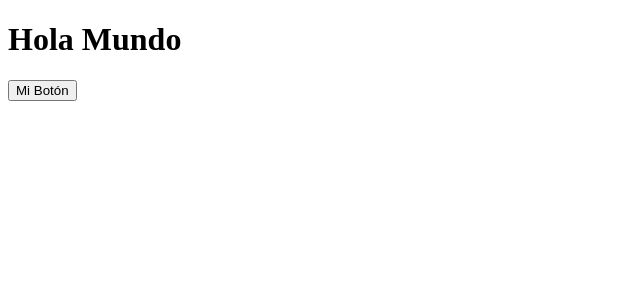
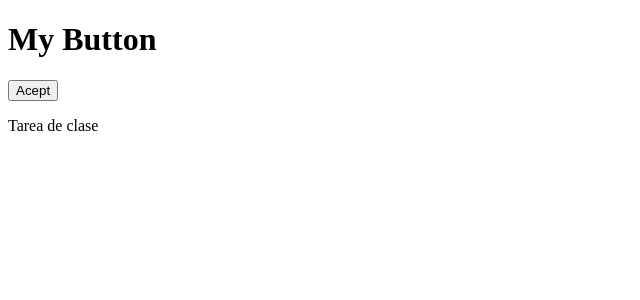
Before and after one commit to sofiamellano/mi-app-react, a React (Create React App) app: page / in a window 1280 px wide. Shown: the top 300 px of the page, without its empty margins (0-640 px from the left). Built offline with nearby package versions, Linux system fonts and the light colour scheme.

Commit message:
props y tarea

```diff
--- a/src/App.jsx
+++ b/src/App.jsx
@@ -2,16 +2,21 @@ import MyButton from "./MyButton";
 
 function App() {
 
-  const clickHundler = () => {
-    console.log('click');
+  const onClickHundler = () => {
+    alert('Click!');
   }
 
+  const name = "Acept"
+  const title = "My Button"
+  const parrafo = "Tarea de clase"
+
   return (
-    <>
-    <h1 onClick={clickHundler}>Hola Mundo</h1>
-    <MyButton />
-    </>
+    <MyButton
+    name={name}
+    title={title}
+    parrafo={parrafo}
+    onClick={onClickHundler}
+    />
   );
 }
-
 export default App;
--- a/src/MyButton.jsx
+++ b/src/MyButton.jsx
@@ -1,11 +1,12 @@
-function MyButton() {
+function MyButton({name, title, parrafo, onClick}) {
+
     return(
-        <button>Mi Botón</button>
+        <>
+            <h1>{title}</h1>
+            <button onClick={onClick}>{name}</button>
+            <p>{parrafo}</p>
+        </>
     );
-};
-
-
-
-
+}
 
 export default MyButton;
--- /dev/null
+++ b/src/image.jsx
@@ -0,0 +1,3 @@
+function MyImage (img) {
+//componente que muestre imagen(recibirla por props)
+}
```
Also changed, not shown: src/setupTests.js (deleted, +0 -5 lines).
